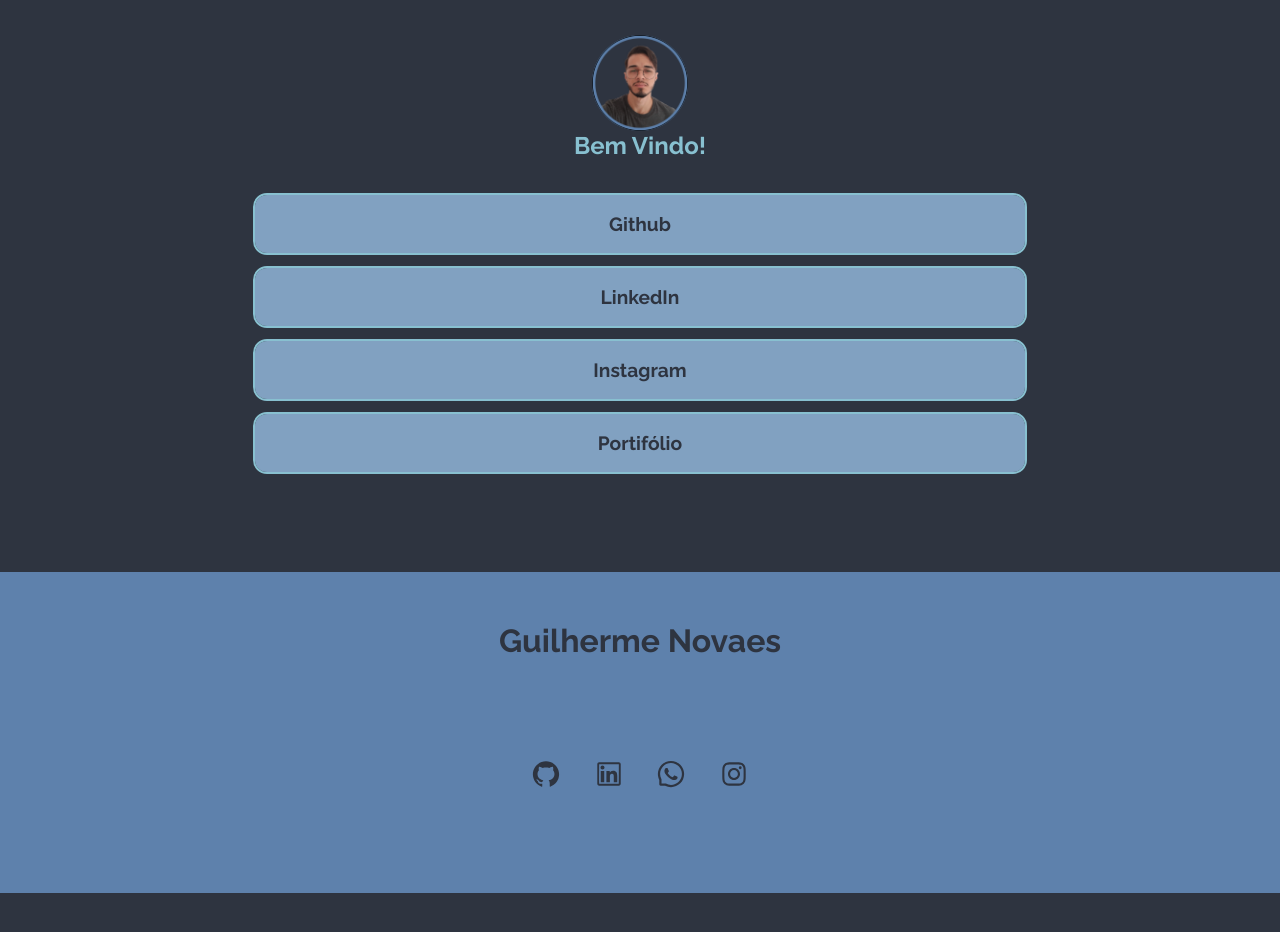
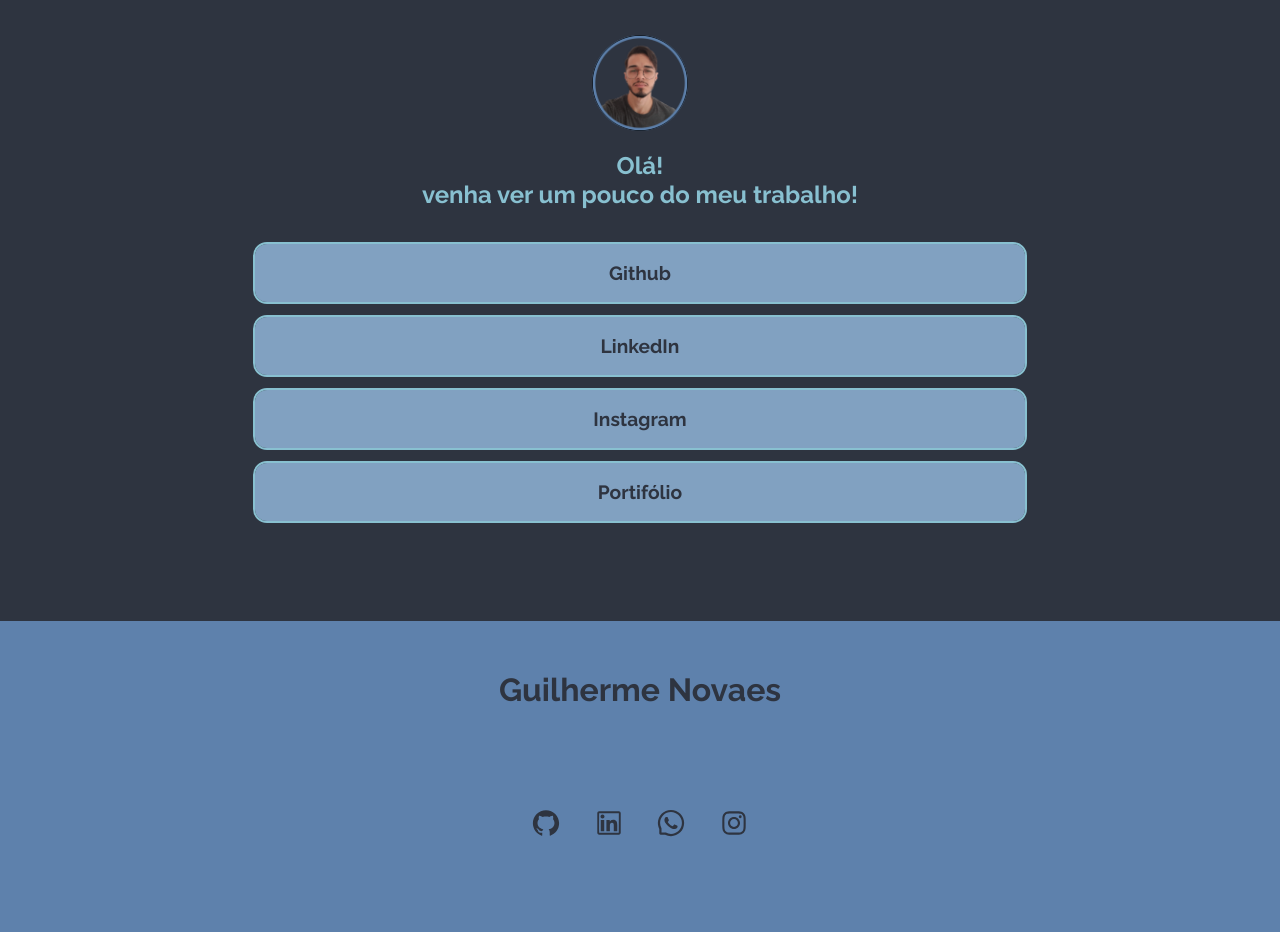
Before and after one commit to Guilherme-RNovaes/link-tree, a React (Vite) app: page / in a window 1280 px wide. Shown: the top 932 px of the page. Before the commit the page ends 893 px from the top, so only its background shows below. Built offline with nearby package versions, Linux system fonts and the light colour scheme.

Commit message:
alterações no texto de apresentação

```diff
--- a/src/components/Header/index.jsx
+++ b/src/components/Header/index.jsx
@@ -4,7 +4,8 @@
   return (
     <div className="perfil-content">
         <div className="perfil-img"></div>
-        <h2>Bem Vindo!</h2>
+        <h2>Olá!</h2>
+        <h2>venha ver um pouco do meu trabalho!</h2>
     </div>
   )
 }
--- a/src/components/Header/styles.css
+++ b/src/components/Header/styles.css
@@ -7,6 +7,7 @@
 .perfil-img {
     display: block;
     margin: auto;
+    margin-bottom: 20px;
     width: 96px;
     height: 96px;
     background-size: cover;
```
